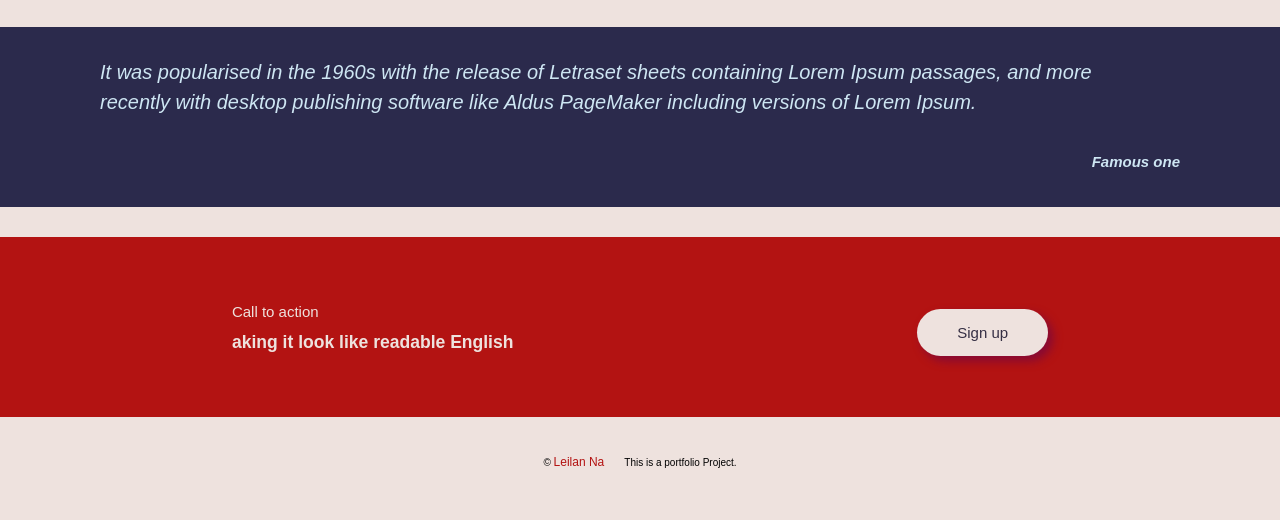
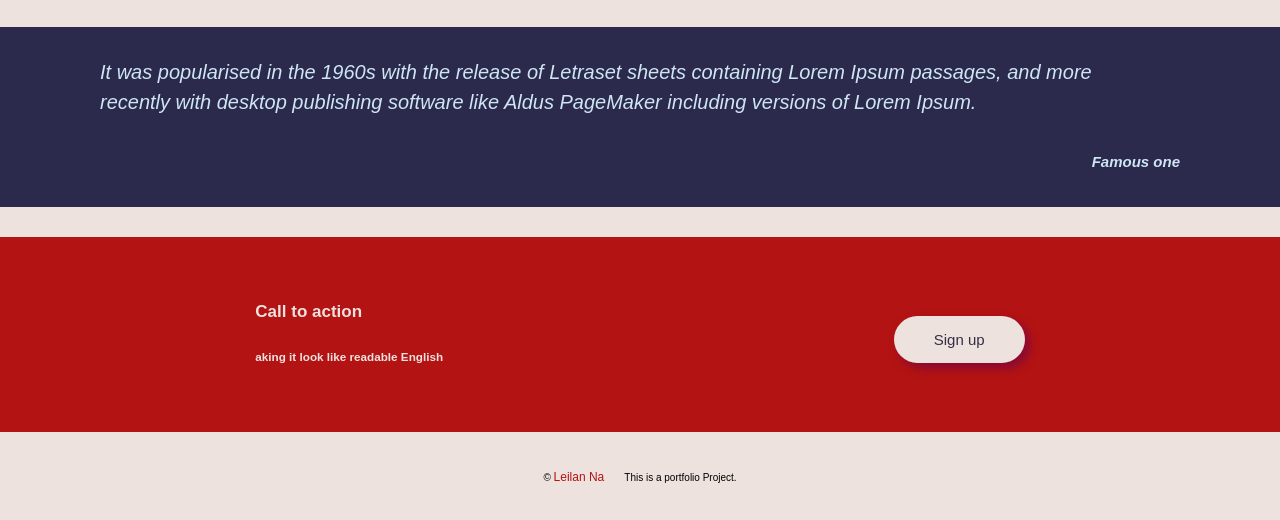
Before and after one commit to LeilanNaeimi/odin-landing, a plain HTML site: page index.html in a window 1280 px wide. Shown: the part 510-1030 px from the top of the page. Drawn offline with Linux system fonts and the light colour scheme.

Commit message:
add details

```diff
--- a/index.html
+++ b/index.html
@@ -72,7 +72,7 @@
 
     <div class="part4">
 	<div class="text4">
-      <p>Call to action</p>
+      <h2>Call to action</h2>
       <h3>aking it look like readable English</h3>
 	  </div>
 	  <div>
--- a/style.css
+++ b/style.css
@@ -189,7 +189,6 @@ h4{
 }
 
 .text4{
-    font-size: 15px;
 	margin-bottom:3rem;
 	margin-top:3rem;
 }
```
